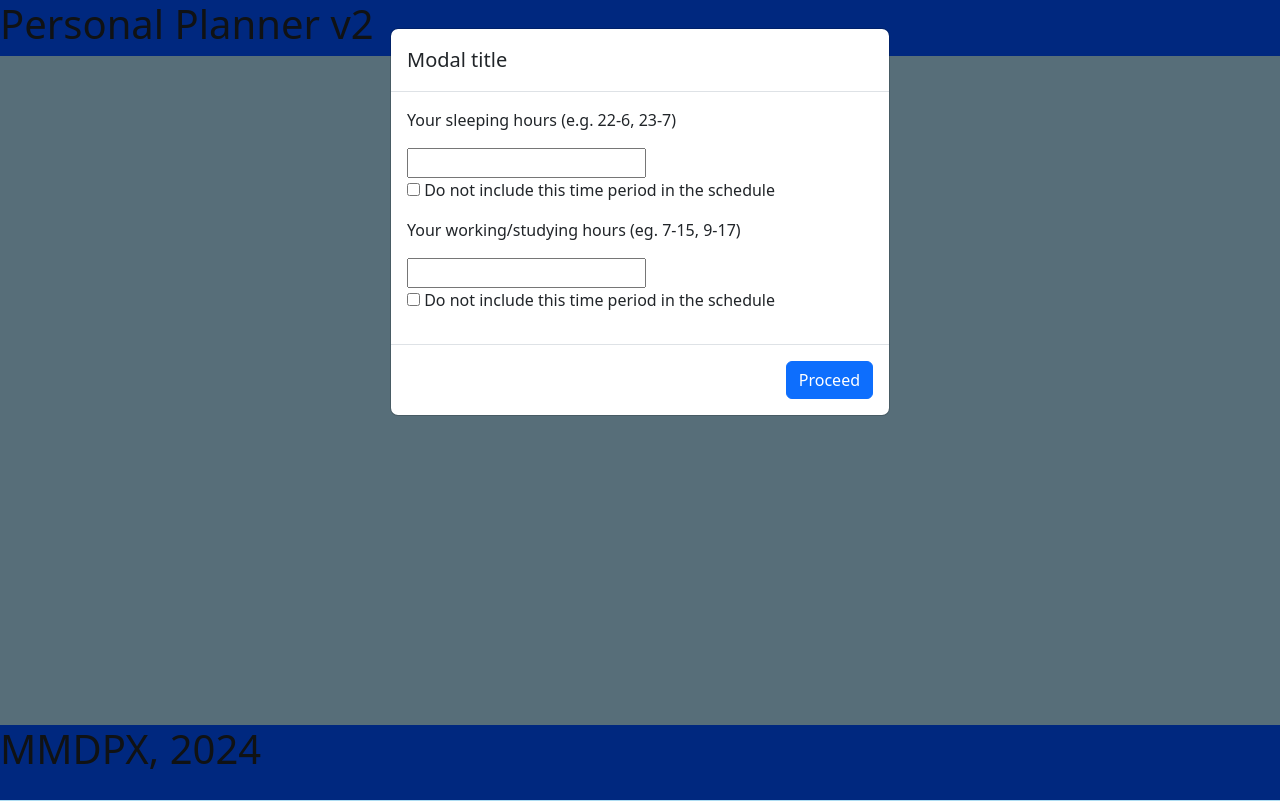
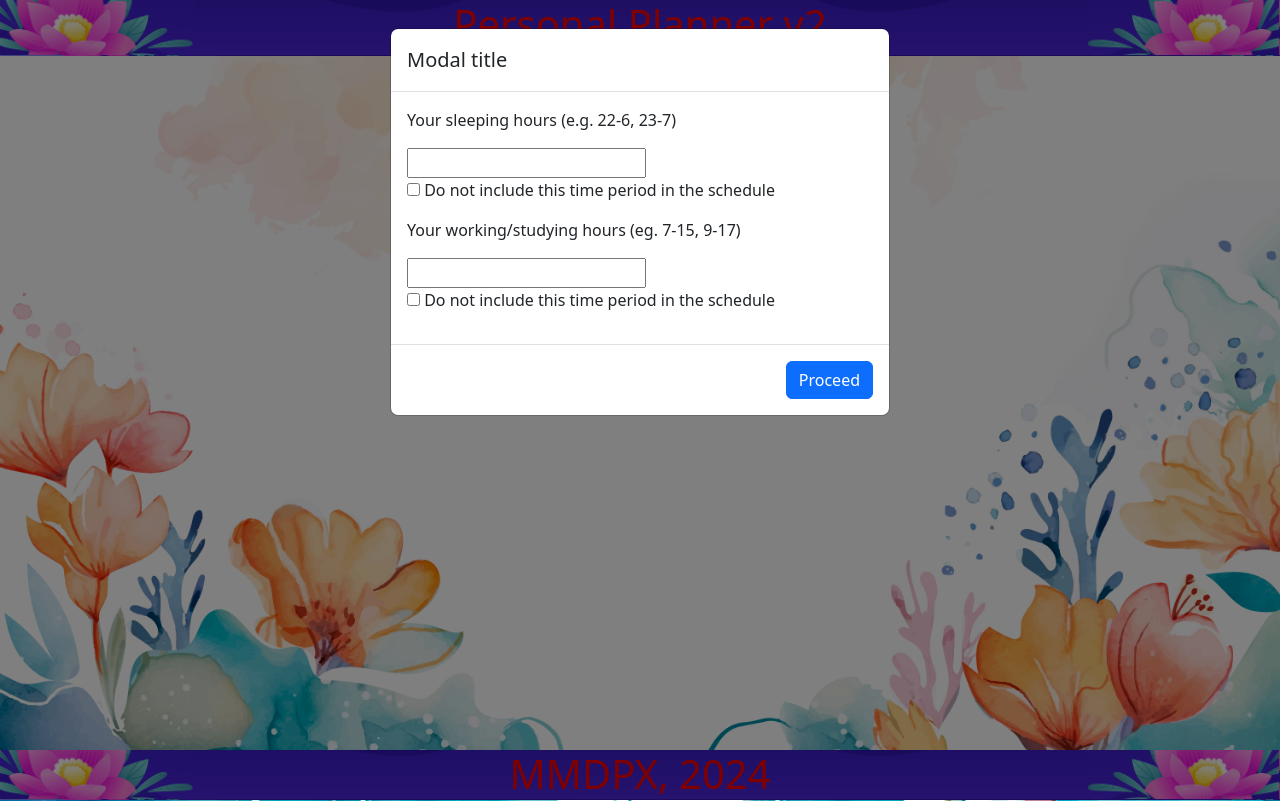
Before and after one commit to MMDPX/Personal-Planner-v2, a plain HTML site: page index.html in a window 1280 px wide. Drawn offline with nearby package versions, Linux system fonts and the light colour scheme.

Commit message:
background

```diff
--- a/assets/css/styles.css
+++ b/assets/css/styles.css
@@ -1,17 +1,26 @@
 header {
-    background-color: rgb(0, 81, 255);
+    background-image: url(../9393909.jpg);
+    background-size: cover;
+    color: red;
+    background-position: bottom;
+    text-align: center;
 }
 
 
 #body {
-    background-color: #aeddf3;
+    background-image: url('../9518013.jpg');
     min-height: 100vh;
     display: flex;
     flex-direction: column;
+    background-size: cover;
 }
 
 footer {
-    background-color: rgb(0, 81, 255);
-    height: 75px;
+    background-image: url(../9393909.jpg);
+    height: 50px;
     margin-top: auto;
+    background-size: cover;
+    color: red;
+    background-position: bottom;
+    text-align: center;
 }
```
